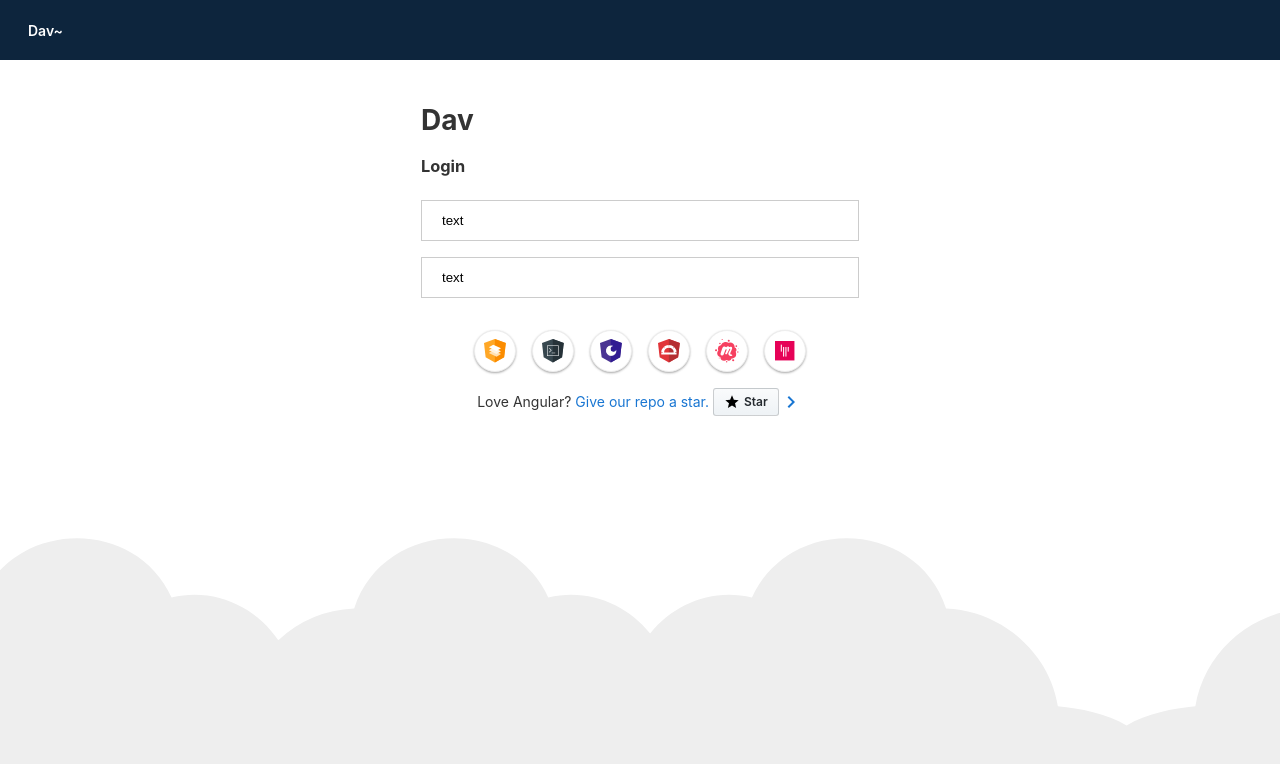
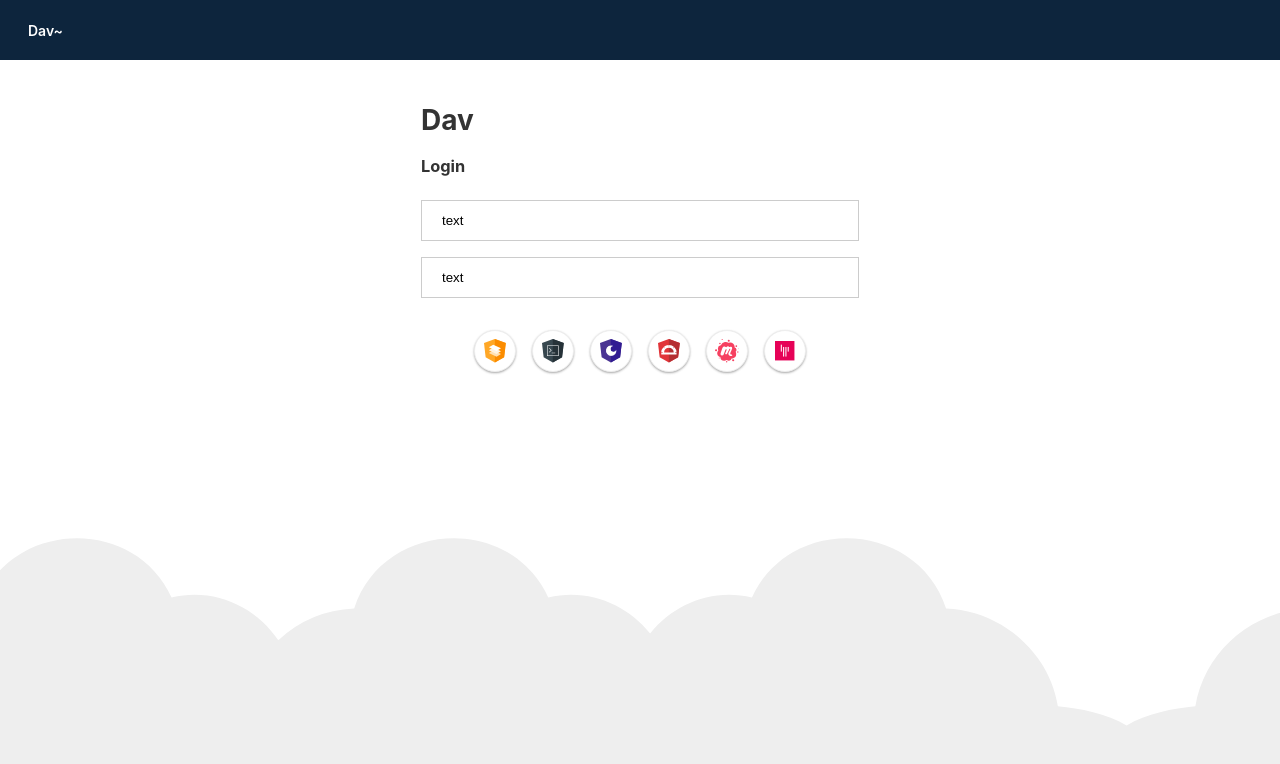
Before and after one commit to NabeelAfsarDev/DAv, an Angular app in the folder webui/: page / in a window 1280 px wide. Shown: the top 764 px of the page. Built offline with nearby package versions, Linux system fonts and the light colour scheme.

Commit message:
added in basic api call logic

```diff
--- a/webui/src/app/app.component.html
+++ b/webui/src/app/app.component.html
@@ -386,29 +386,9 @@
   </div>
 
   <!-- Footer -->
-  <footer>
-      Love Angular?&nbsp;
-      <a href="https://github.com/angular/angular" target="_blank" rel="noopener"> Give our repo a star.
-        <div class="github-star-badge">
-            <svg class="material-icons" xmlns="http://www.w3.org/2000/svg" width="24" height="24" viewBox="0 0 24 24"><path d="M0 0h24v24H0z" fill="none"/><path d="M12 17.27L18.18 21l-1.64-7.03L22 9.24l-7.19-.61L12 2 9.19 8.63 2 9.24l5.46 4.73L5.82 21z"/></svg>
-          Star
-        </div>
-      </a>
-      <a href="https://github.com/angular/angular" target="_blank" rel="noopener">
-        <svg class="material-icons" xmlns="http://www.w3.org/2000/svg" width="24" height="24" viewBox="0 0 24 24"><path d="M10 6L8.59 7.41 13.17 12l-4.58 4.59L10 18l6-6z" fill="#1976d2"/><path d="M0 0h24v24H0z" fill="none"/></svg>
-      </a>
-  </footer>
 
   <svg id="clouds" alt="Gray Clouds Background" xmlns="http://www.w3.org/2000/svg" width="2611.084" height="485.677" viewBox="0 0 2611.084 485.677">
     <path id="Path_39" data-name="Path 39" d="M2379.709,863.793c10-93-77-171-168-149-52-114-225-105-264,15-75,3-140,59-152,133-30,2.83-66.725,9.829-93.5,26.25-26.771-16.421-63.5-23.42-93.5-26.25-12-74-77-130-152-133-39-120-212-129-264-15-54.084-13.075-106.753,9.173-138.488,48.9-31.734-39.726-84.4-61.974-138.487-48.9-52-114-225-105-264,15a162.027,162.027,0,0,0-103.147,43.044c-30.633-45.365-87.1-72.091-145.206-58.044-52-114-225-105-264,15-75,3-140,59-152,133-53,5-127,23-130,83-2,42,35,72,70,86,49,20,106,18,157,5a165.625,165.625,0,0,0,120,0c47,94,178,113,251,33,61.112,8.015,113.854-5.72,150.492-29.764a165.62,165.62,0,0,0,110.861-3.236c47,94,178,113,251,33,31.385,4.116,60.563,2.495,86.487-3.311,25.924,5.806,55.1,7.427,86.488,3.311,73,80,204,61,251-33a165.625,165.625,0,0,0,120,0c51,13,108,15,157-5a147.188,147.188,0,0,0,33.5-18.694,147.217,147.217,0,0,0,33.5,18.694c49,20,106,18,157,5a165.625,165.625,0,0,0,120,0c47,94,178,113,251,33C2446.709,1093.793,2554.709,922.793,2379.709,863.793Z" transform="translate(142.69 -634.312)" fill="#eee"/>
   </svg>
 
 </div>
-
-<!-- * * * * * * * * * * * * * * * * * * * * * * * * * * * * * * * -->
-<!-- * * * * * * * * * * * The content above * * * * * * * * * * * -->
-<!-- * * * * * * * * * * is only a placeholder * * * * * * * * * * -->
-<!-- * * * * * * * * * * and can be replaced. * * * * * * * * * * * -->
-<!-- * * * * * * * * * * * * * * * * * * * * * * * * * * * * * * * -->
-<!-- * * * * * * * * * * End of Placeholder * * * * * * * * * * * -->
-<!-- * * * * * * * * * * * * * * * * * * * * * * * * * * * * * * * -->
--- /dev/null
+++ b/webui/src/app/services/menu-service.service.ts
@@ -0,0 +1,24 @@
+import { Injectable } from '@angular/core';
+import { Observable, of, throwError } from 'rxjs';
+import { HttpClient, HttpHeaders, HttpErrorResponse } from '@angular/common/http';
+import { catchError, tap, map } from 'rxjs/operators';
+
+@Injectable({
+  providedIn: 'root'
+})
+
+
+export class MenuServiceService {
+
+  constructor(
+    private http: HttpClient
+  ) { }
+
+  getMenuItems():Observable<any[]>{
+  const localHostUrl = 'http://localhost:8080';
+  const httpOptions = {
+  headers: new HttpHeaders({'Content-Type': 'application/json'})
+  };
+    return this.http.get<any[]>(localHostUrl);
+  }
+}
```
Also changed, not shown: webui/src/app/app.module.ts (+7 -2 lines), 1 other file (tests, documents, lock files or other folders).
